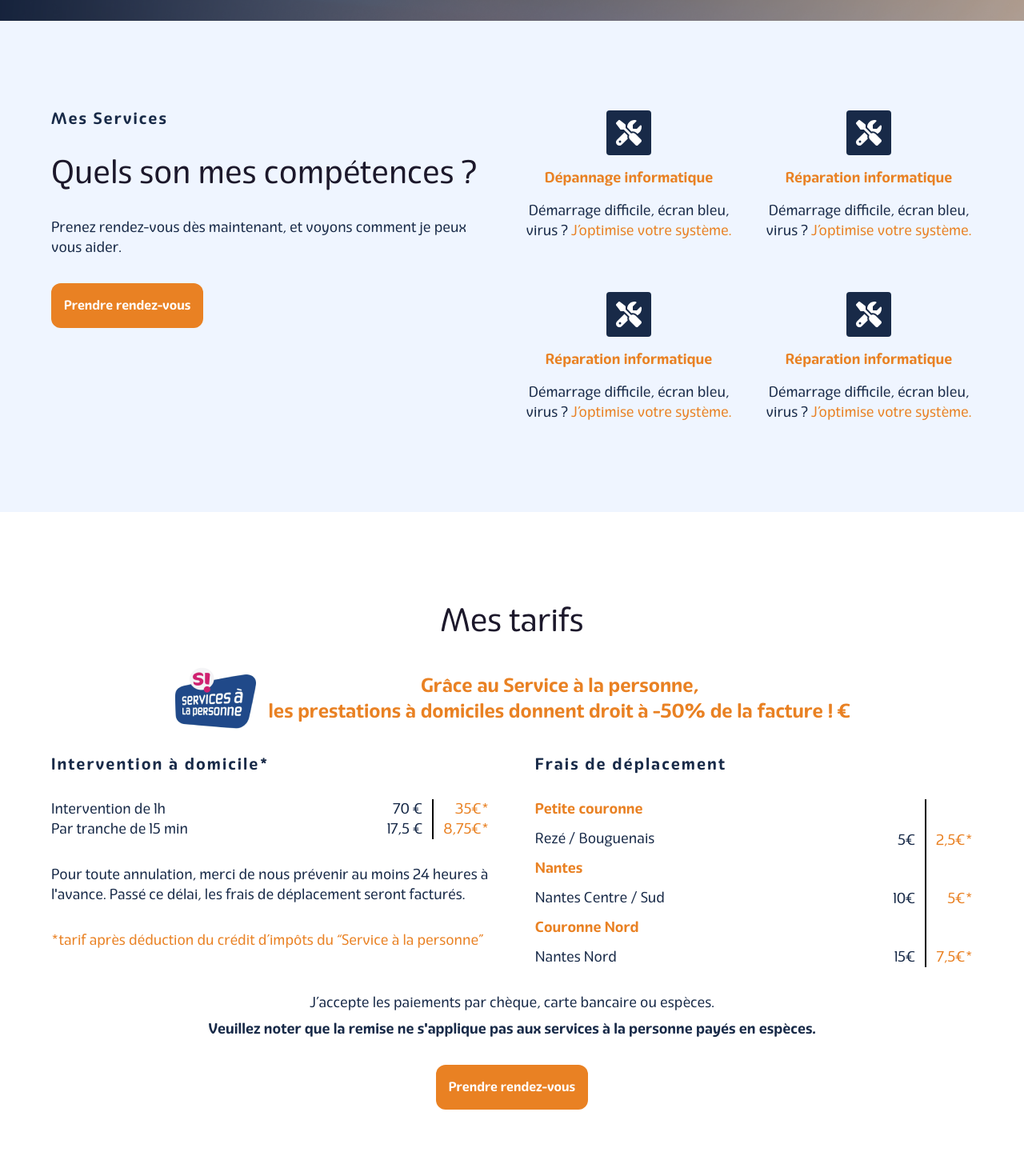
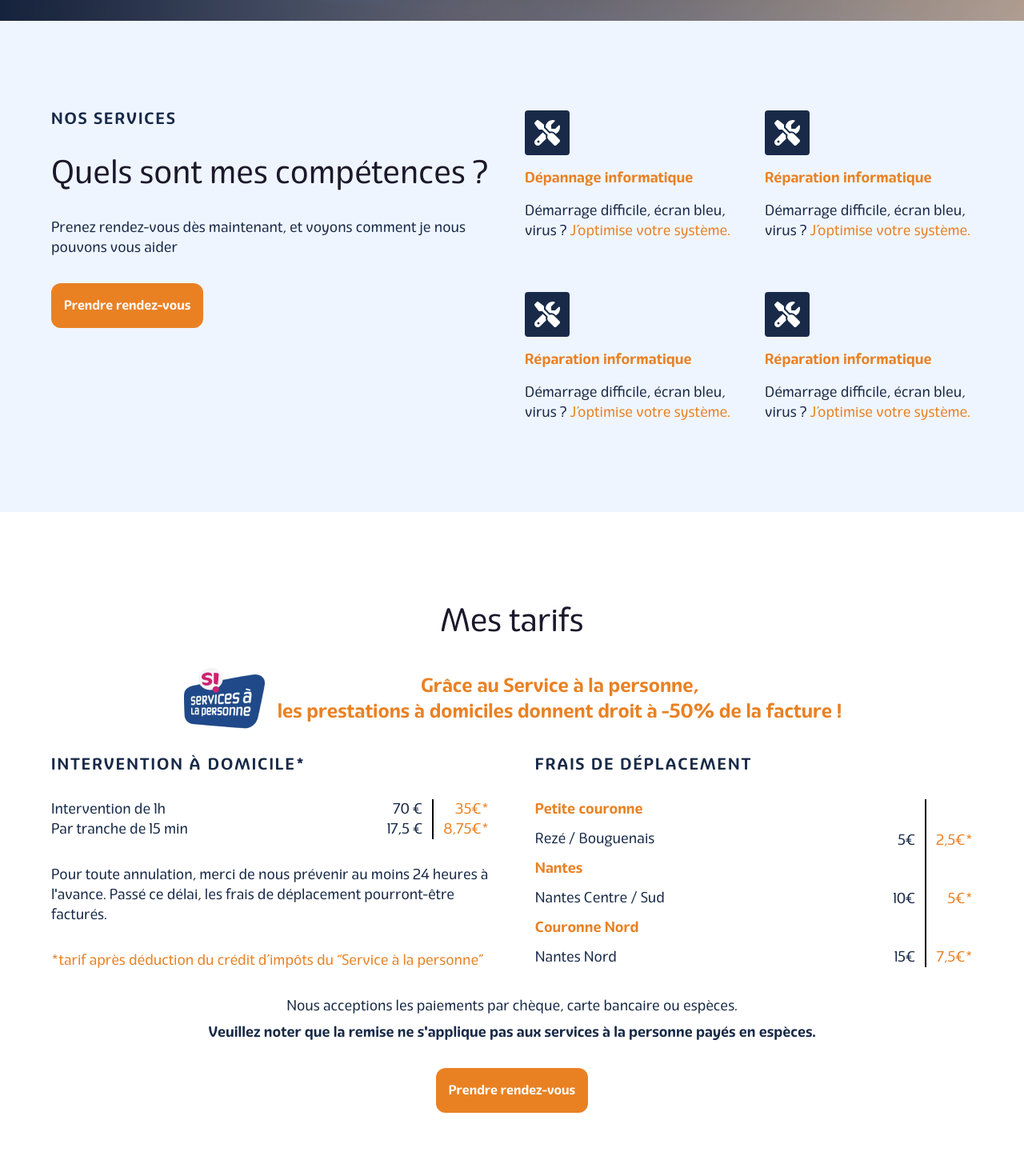
Before and after one commit to aspenne/houest_atelier, a Next.js app: page / in a window 1280 px wide. Shown: the part 720-2190 px from the top of the page at 80% size. Built offline with nearby package versions, Linux system fonts and the light colour scheme.

Commit message:
fix(ui): update accord to figma

```diff
--- a/src/app/components/CTA.tsx
+++ b/src/app/components/CTA.tsx
@@ -61,7 +61,7 @@ const Cta: React.FC<CtaProps> = ({
 
   return header ? (
     <div
-      className="flex items-center justify-center border-primary border-4 rounded-xl"
+      className="flex items-center justify-center border-primary border-4 rounded-2xl"
       ref={divRef}
     >
       <button
--- a/src/app/components/Engagements.tsx
+++ b/src/app/components/Engagements.tsx
@@ -7,14 +7,14 @@ import Image from "next/image";
 const Engagement = () => {
   return (
     <div
-      className="w-full py-4 px-7 flex flex-col justify-between items-center :items-start gap-8 text-secondary text-center sm:text-start bg-secondaryLight sm:px-16 sm:py-28"
+      className="w-full py-4 px-7 flex flex-col justify-between items-center :items-start gap-8 text-secondary text-start bg-secondaryLight sm:px-16 sm:py-28"
       id="engagments"
     >
       <div className="flex flex-col sm:flex-row justify-between">
         <div className="w-full sm:w-[47.5%] flex flex-col gap-8">
           <h4> Nos engagements </h4>
           <h2> Pourquoi choisir nos services ? </h2>
-          <div className="flex flex-col gap-4 ml-[20%] sm:ml-0">
+          <div className="flex flex-col gap-4">
             <div className="flex flex-row gap-2">
               <Icon
                 path={mdiCheckCircleOutline}
--- a/src/app/components/Price.tsx
+++ b/src/app/components/Price.tsx
@@ -19,8 +19,8 @@ const Price = () => {
         />
         <p className="text-primary font-medium sm:font-bold text-lg sm:text-2xl sm:text-center m-">
           {" "}
-          Grâce au Service à la personne, <br></br> les prestations à domiciles
-          donnent droit à -50% de la facture ! €
+          Grâce au Service à la personne, <br></br>
+          les prestations à domiciles donnent droit à -50% de la facture !
         </p>
       </div>
 
@@ -50,8 +50,8 @@ const Price = () => {
           <p>
             {" "}
             Pour toute annulation, merci de nous prévenir au moins 24 heures à
-            l&apos;avance. Passé ce délai, les frais de déplacement seront
-            facturés.{" "}
+            l&apos;avance. Passé ce délai, les frais de déplacement
+            pourront-être facturés.{" "}
           </p>
           <p className="text-primary">
             {" "}
@@ -89,7 +89,10 @@ const Price = () => {
         </div>
       </div>
       <div className="flex flex-col items-center gap-2">
-        <p> J’accepte les paiements par chèque, carte bancaire ou espèces. </p>
+        <p>
+          {" "}
+          Nous acceptions les paiements par chèque, carte bancaire ou espèces.{" "}
+        </p>
         <p className="font-semibold">
           Veuillez noter que la remise ne s&apos;applique pas aux services à la
           personne payés en espèces.
--- a/src/app/components/Skills.tsx
+++ b/src/app/components/Skills.tsx
@@ -30,18 +30,18 @@ const Skills = () => {
       id="services"
     >
       <div className="flex flex-col gap-6 w-full items-center sm:items-start sm:w-[47,5%] sm:gap-8 text-center sm:text-start">
-        <h4> Mes Services </h4>
-        <h2> Quels son mes compétences ? </h2>
+        <h4> Nos services </h4>
+        <h2> Quels sont mes compétences ? </h2>
         <p>
           {" "}
-          Prenez rendez-vous dès maintenant, et voyons comment je peux vous
-          aider.
+          Prenez rendez-vous dès maintenant, et voyons comment je nous pouvons
+          vous aider
         </p>
         {!isMobile && <Cta />}
       </div>
       <div className="flex flex-col gap-10 w-full sm:w-[47,5%] sm:gap-16">
         <div className="flex flex-row gap-10">
-          <div className="flex flex-col gap-4 items-center text-center">
+          <div className="flex flex-col gap-4 items-start text-start">
             <div className="flex justify-center items-center bg-secondary w-14 h-14 p-2 rounded">
               <FontAwesomeIcon
                 icon={faScrewdriverWrench}
@@ -59,7 +59,7 @@ const Skills = () => {
               <span className="text-primary"> J’optimise votre système. </span>
             </p>
           </div>
-          <div className="flex flex-col gap-4 items-center text-center">
+          <div className="flex flex-col gap-4 items-start text-start">
             <div className="flex justify-center items-center bg-secondary w-14 h-14 p-2 rounded">
               <FontAwesomeIcon
                 icon={faScrewdriverWrench}
@@ -79,7 +79,7 @@ const Skills = () => {
           </div>
         </div>
         <div className="flex flex-row gap-10 ">
-          <div className="flex flex-col gap-4 items-center text-center">
+          <div className="flex flex-col gap-4 items-start text-start">
             <div className="flex justify-center items-center bg-secondary w-14 h-14 p-2 rounded">
               <FontAwesomeIcon
                 icon={faScrewdriverWrench}
@@ -97,7 +97,7 @@ const Skills = () => {
               <span className="text-primary"> J’optimise votre système. </span>
             </p>
           </div>
-          <div className="flex flex-col gap-4 items-center text-center">
+          <div className="flex flex-col gap-4 items-start text-start">
             <div className="flex justify-center items-center bg-secondary w-14 h-14 p-2 rounded">
               <FontAwesomeIcon
                 icon={faScrewdriverWrench}
--- a/src/app/globals.css
+++ b/src/app/globals.css
@@ -113,6 +113,7 @@ h4,
   line-height: 21.6px;
   letter-spacing: 2px;
   color: #182a48;
+  text-transform: uppercase;
 }
 
 button > a {
--- a/src/app/page.tsx
+++ b/src/app/page.tsx
@@ -30,7 +30,7 @@ export const metadata: Metadata = {
     "SAV",
   ],
   twitter: {
-    card: "summary",
+    card: "summary_large_image",
     site: "houest-atelier.fr",
     title: "Houest Atelier",
     description: "Auto-entrepreneur en dépannage informatique",
```
